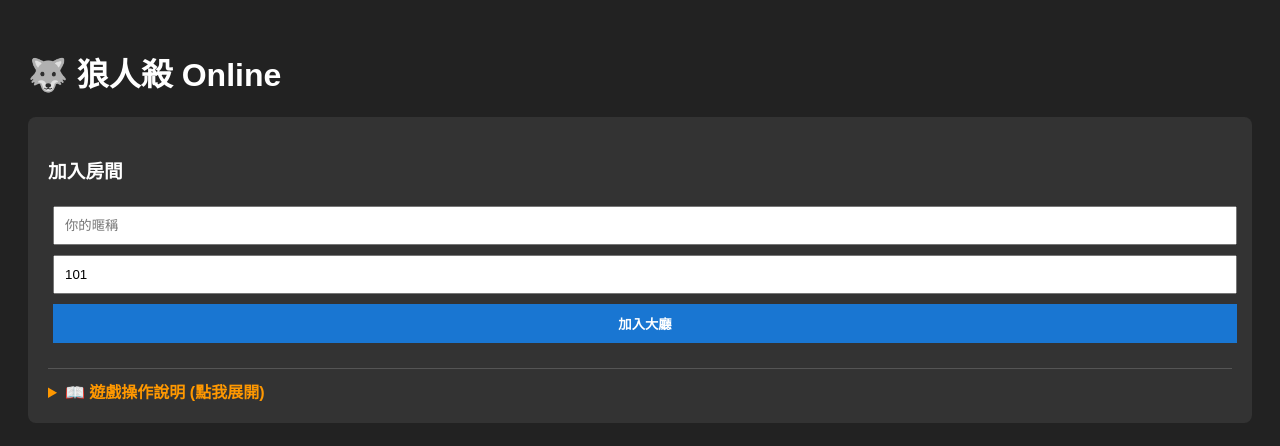
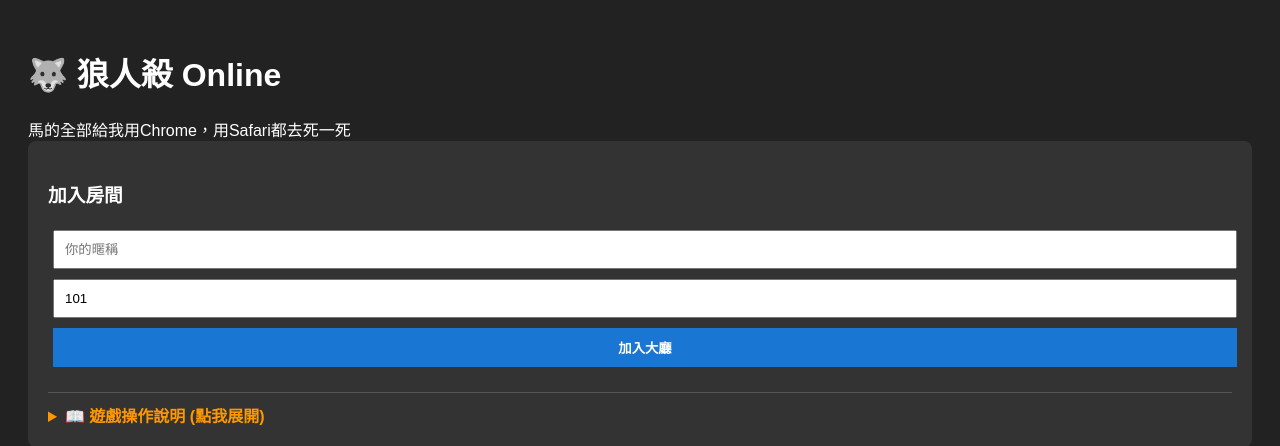
Before and after one commit to suyuming373/werewolf-game, a Flask app: page / in a window 1280 px wide. Shown: the top 446 px of the page. Run offline with Flask 3, Linux system fonts and the light colour scheme; some libraries are stand-ins or nearby versions.

Commit message:
Add files via upload

```diff
--- a/templates/index.html
+++ b/templates/index.html
@@ -27,7 +27,12 @@
 <body>
 
 <div class="container">
-    <h1>🐺 狼人殺 Online</h1>
+    <div class="header-warning-box">
+        <h1>🐺 狼人殺 Online</h1>
+        <div class="warning-text">
+            馬的全部給我用Chrome，用Safari都去死一死
+        </div>
+    </div>
 
     <div id="login-view" class="card">
         <h3>加入房間</h3>
```
